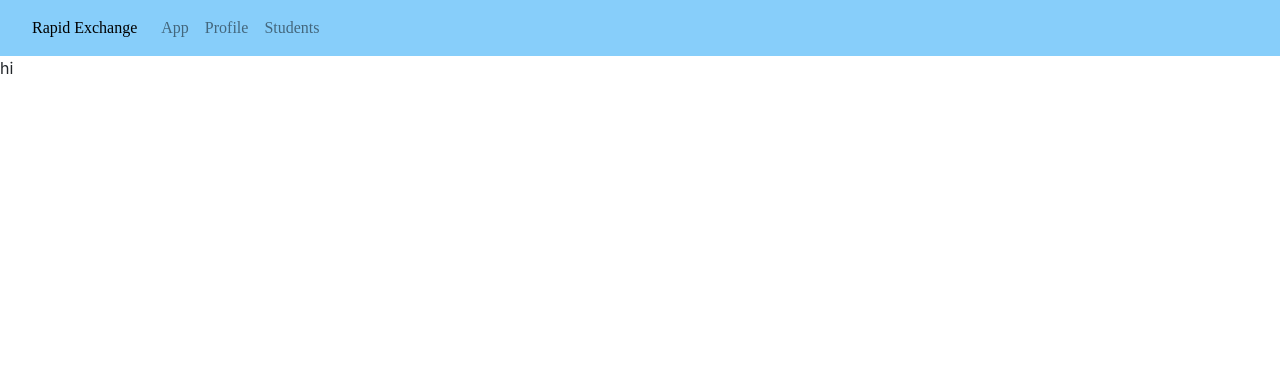
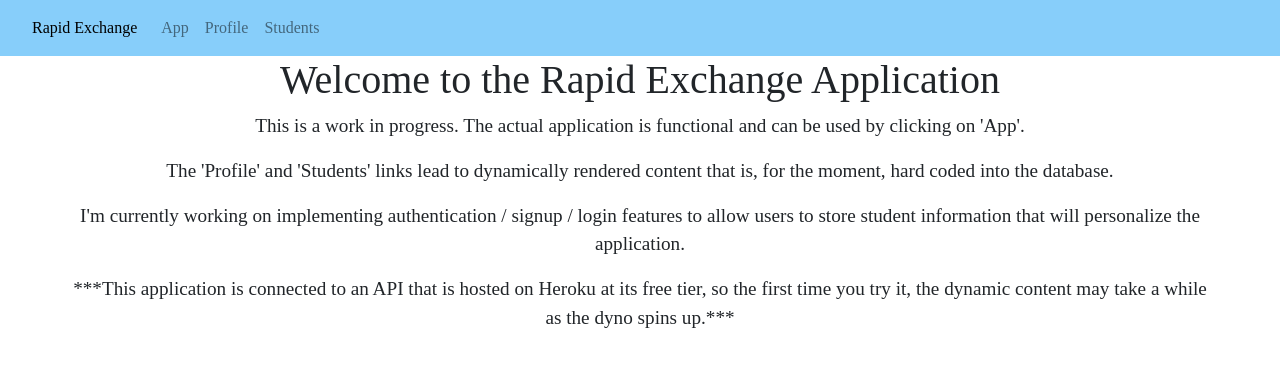
Before and after one commit to anberns/react-redux-project, a React (Create React App) app: page / in a window 1280 px wide. Shown: the top 366 px of the page. Built offline with nearby package versions, Linux system fonts and the light colour scheme; a web font is replaced by a local one.

Commit message:
add app information to landing page

```diff
--- a/src/Containers/HomePage.js
+++ b/src/Containers/HomePage.js
@@ -2,9 +2,13 @@ import React from 'react';
 import ChoiceSelector from './ChoiceSelector'
 
 const HomePage = () => (
-  <div>
-    hi
-  </div>
+<div className="selectorDivCenter">
+  <h1>Welcome to the Rapid Exchange Application</h1>
+  <p>This is a work in progress. The actual application is functional and can be used by clicking on 'App'.</p>
+  <p>The 'Profile' and 'Students' links lead to dynamically rendered content that is, for the moment, hard coded into the database.</p>
+  <p>I'm currently working on implementing authentication / signup / login features to allow users to store student information that will personalize the application.</p>
+  <p>***This application is connected to an API that is hosted on Heroku at its free tier, so the first time you try it, the dynamic content may take a while as the dyno spins up.***</p>
+</div>
 )
 
 export default HomePage;
--- a/src/actions/fetchPhonemes.js
+++ b/src/actions/fetchPhonemes.js
@@ -2,7 +2,7 @@ export default function fetchPhonemes() {
   return (dispatch) => {
     dispatch({ type: 'LOADING_PHONEMES' });
     //return fetch('http://localhost:3000/phonemes')
-    return fetch('https://rapid-exchange-api.herokuapp.com/students')
+    return fetch('https://rapid-exchange-api.herokuapp.com/phonemes')
       .then(response => response.json())
       .then(phonemes=> dispatch({ type: 'FETCH_PHONEMES', phonemes}));
   };
```
